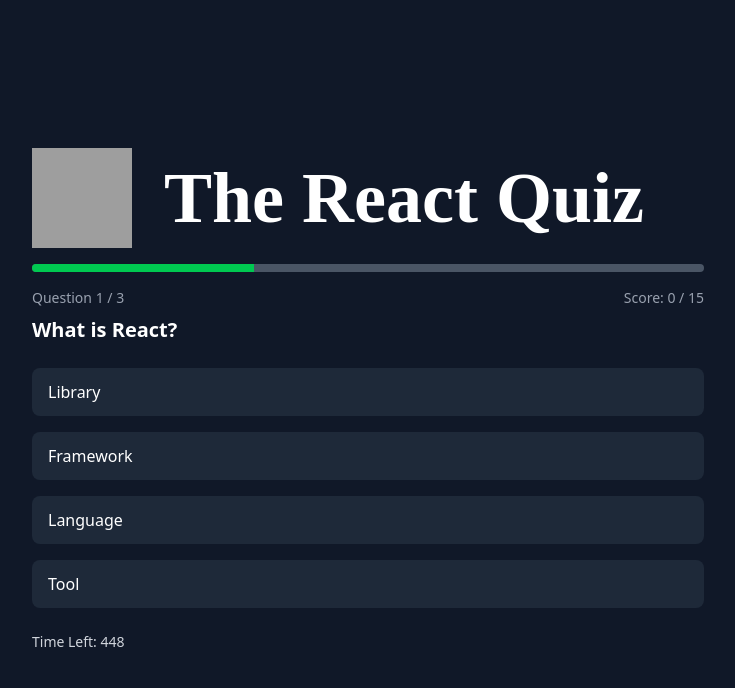
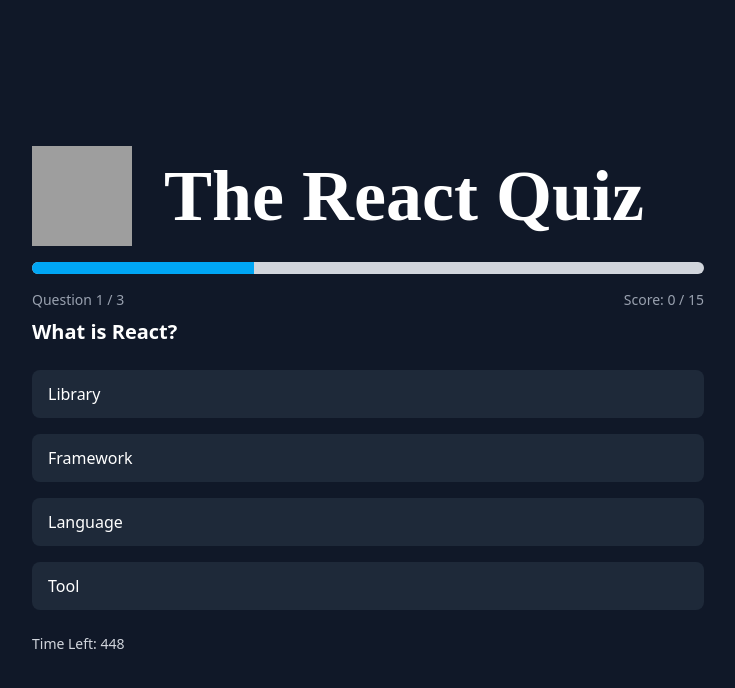
Before and after one commit to KhaliqueAhmed71/react-quiz-app, a React (Vite) app: page / in a window 1280 px wide. Both pictures are taken after a click on the button "Let's start". Shown: the top 688 px of the page, without its empty margins (272-1007 px from the left). Built offline with nearby package versions, Linux system fonts and the light colour scheme; grey boxes are pictures that could not be loaded; a web font is replaced by a local one.

Commit message:
Updated progress bar feature

```diff
--- a/src/components/ProgressBar.jsx
+++ b/src/components/ProgressBar.jsx
@@ -4,9 +4,9 @@
   const percentage = Math.round((current / total) * 100);
 
   return (
-    <div className="relative w-full h-2 bg-gray-600 rounded-full overflow-hidden mb-4">
+    <div className="relative w-full h-3 bg-gray-300 rounded-full overflow-hidden mb-4">
       <div
-        className="absolute left-0 top-0 h-full bg-green-500 transition-all duration-300"
+        className="absolute left-0 top-0 h-full bg-sky-500 transition-all duration-300"
         style={{ width: `${percentage}%` }}
       />
     </div>
```
